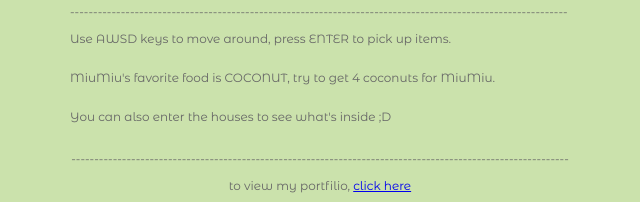
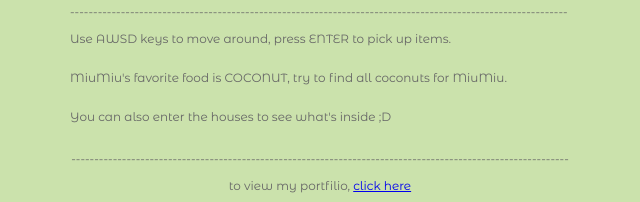
Before and after one commit to michelleamazinglin/miumiu-tale, a plain HTML site: page index.html in a window 1280 px wide. Shown: the part 599-801 px from the top of the page, 320-960 px from the left. Drawn offline with Linux system fonts and the light colour scheme.

Commit message:
instruction changed

```diff
--- a/index.html
+++ b/index.html
@@ -27,7 +27,7 @@
       <br>------------------------------------------------------------------------------------------------------------</br>
       <p>Use AWSD keys to move around, press ENTER to pick up items.</p>
       <p>MiuMiu's favorite food is COCONUT,
-        try to get 4 coconuts for MiuMiu.</p>
+        try to find all coconuts for MiuMiu.</p>
       <p>You can also enter the houses to see what's inside ;D</p>
     </div>
     <footer>
```
